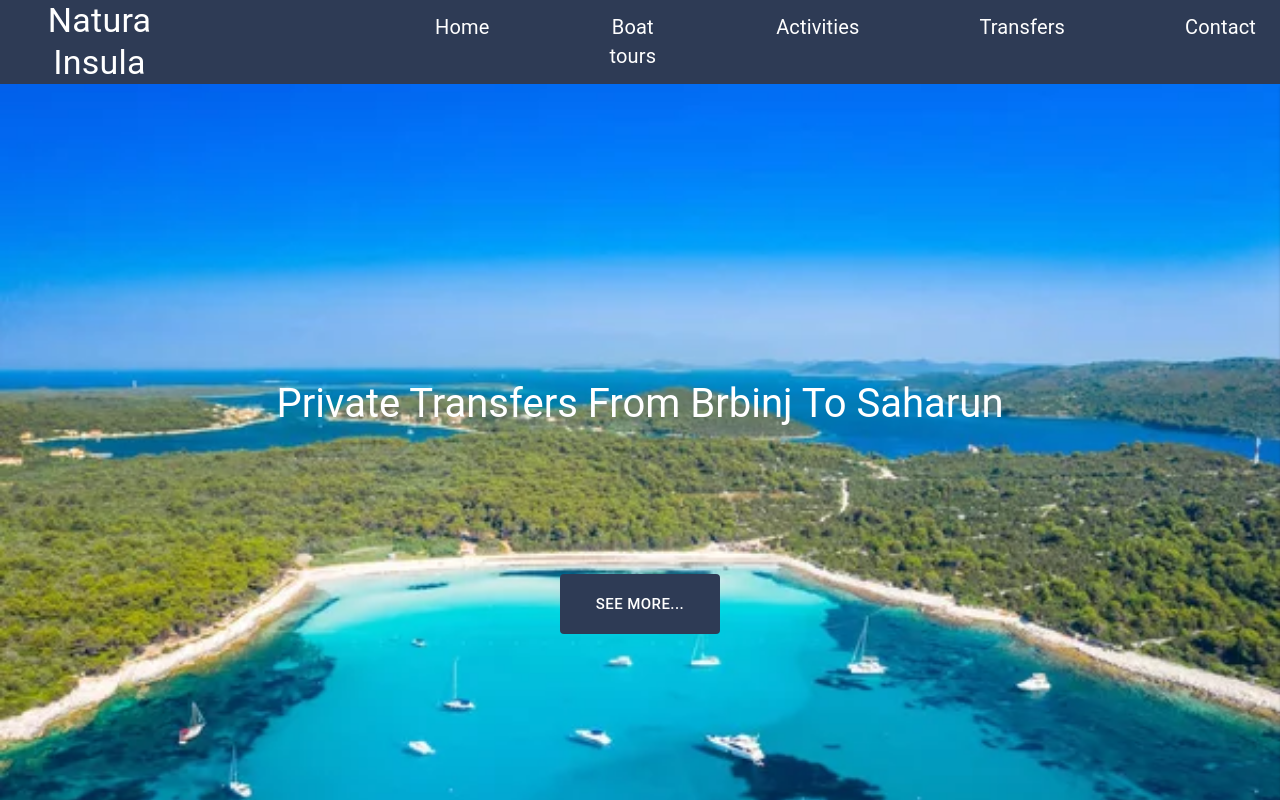
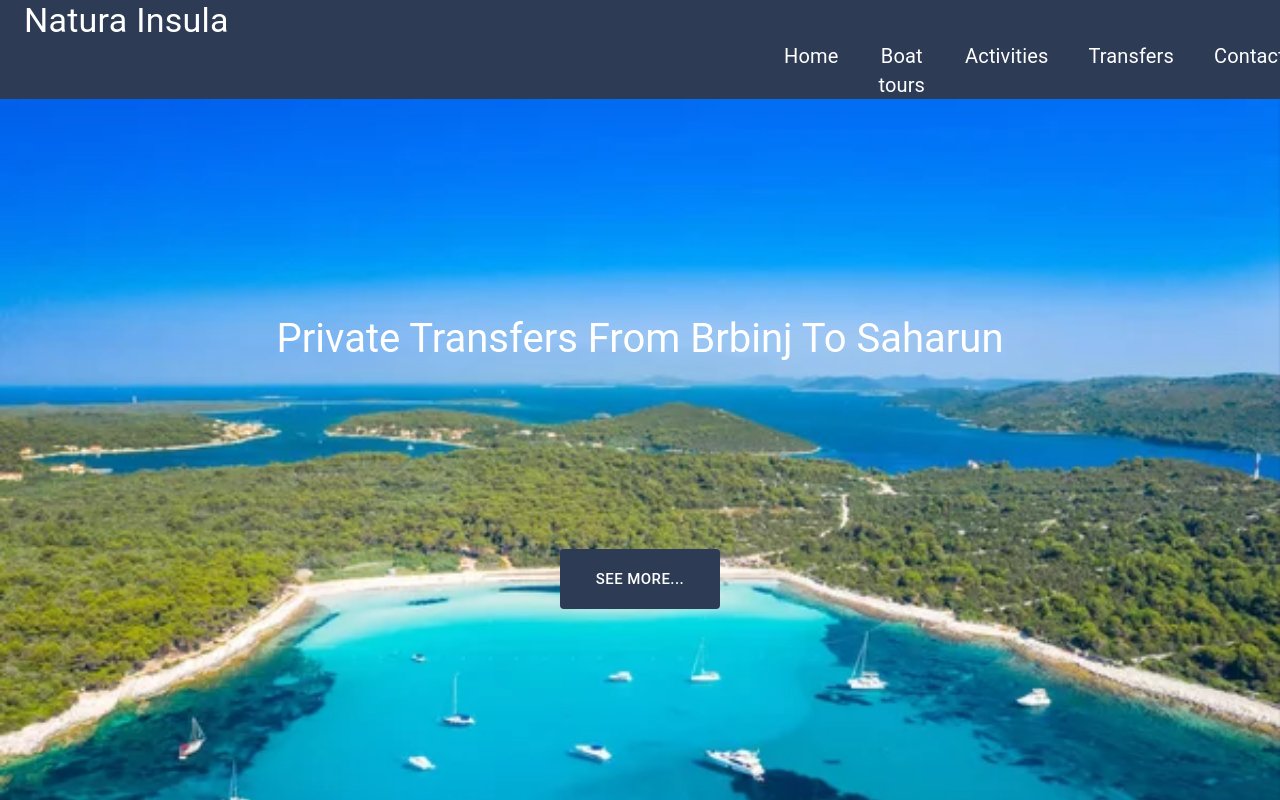
Before and after one commit to krizzyinfinity/natura-insula, a React (Create React App) app: page /transfers in a window 1280 px wide. Shown: the top 800 px of the page. Built offline with nearby package versions, Linux system fonts and the light colour scheme; what react-swipeable-views-utils would draw is missing.

Commit message:
first deployment change

```diff
--- a/src/components/Drawer.jsx
+++ b/src/components/Drawer.jsx
@@ -13,11 +13,18 @@ import { Link } from "react-router-dom";
 const useStyles = makeStyles(()=>({
     link:{
         textDecoration:"none",
-        color: "blue",
+        color: "#8f4311",
         fontSize: "20px",
+
+
+
     },
     icon:{
-        color: "white"
+        color: "white",
+
+
+    }, paper: {
+      background: "#5f83c7"
     }
 }));
 
@@ -27,8 +34,8 @@ function DrawerComponent() {
     const [openDrawer, setOpenDrawer] = useState(false);
   return (
    <>
-    <Drawer  open={openDrawer}  onClose={() => setOpenDrawer(false)}  >
-        <List>
+    <Drawer  classes={{ paper: classes.paper }}  open={openDrawer}  onClose={() => setOpenDrawer(false)}  >
+        <List >
          <ListItem onClick={() => setOpenDrawer(false)}>
             <ListItemText>
               <Link to="/"
@@ -63,7 +70,7 @@ function DrawerComponent() {
         </List>
       </Drawer>
       <IconButton onClick={() => setOpenDrawer(!openDrawer)}>
-        <MenuIcon className={classes.icon}/>
+        <MenuIcon className={classes.icon} />
       </IconButton>
       </>
   );
--- a/src/components/Navbar.jsx
+++ b/src/components/Navbar.jsx
@@ -10,8 +10,10 @@ import {
     useTheme,
     useMediaQuery,
     makeStyles,
+    Grid,
 
   } from "@material-ui/core";
+
 
   import {Link} from "react-router-dom"
 
@@ -19,26 +21,35 @@ import DrawerComponent from './Drawer';
 
 const useStyles = makeStyles((theme) => ({
   navlinks: {
-    marginLeft: theme.spacing(5),
+    marginLeft: theme.spacing(90),
     display: "flex",
+
+
   },
+
   logo: {
     flexGrow: "1",
     cursor: "pointer",
-    paddingRight:"100px"
+
+
+
+
+
 
   },
   link: {
     textDecoration: "none",
     color: "white",
     fontSize: "20px",
-    marginLeft: theme.spacing(15),
+    marginLeft: theme.spacing(5),
     "&:hover": {
       color: "#f0c126",
       borderBottom: "1px solid white",
+
     },
   },
 }));
+
 
 const Navbar = () => {
   const classes = useStyles();
@@ -48,17 +59,18 @@ const Navbar = () => {
   return (
 
         <AppBar position="static"
-        style={{ background: '#2E3B55' }}>
+        style={{ background: '#2E3B55'}}>
       <CssBaseline />
-      <Toolbar>
-      <Typography variant="h4" className={classes.logo}>
-          Natura Insula
-        </Typography>
+      <Toolbar  >
+     <Grid justify="space-between"
+      container
+      spacing={24}>
+     <Typography variant="h4">Natura Insula</Typography>
 
             {isMobile ? (
-          <DrawerComponent />
+          <DrawerComponent  />
         ) : (
-          <div className={classes.navlinks}>
+          <div  className={classes.navlinks}>
             <Link to="/" className={classes.link}>
               Home
             </Link>
@@ -77,6 +89,7 @@ const Navbar = () => {
 
           </div>
         )}
+        </Grid>
             </Toolbar>
     </AppBar>
 );
--- a/src/components/Section.jsx
+++ b/src/components/Section.jsx
@@ -11,9 +11,10 @@ import KeyboardArrowLeft from '@mui/icons-material/KeyboardArrowLeft';
 import KeyboardArrowRight from '@mui/icons-material/KeyboardArrowRight';
 import SwipeableViews from 'react-swipeable-views';
 import { autoPlay } from 'react-swipeable-views-utils';
-import Image7 from "../img/image7.jpeg"
+import Kayak5 from "../img/kayak5.jpeg"
 import Kayak4 from "../img/kayak4.jpg"
 import Kayak2 from "../img/kayak2.jpg"
+import Kayak6 from "../img/kayak6.jpeg"
 import Kayak3 from "../img/kayak3.png"
 const AutoPlaySwipeableViews = autoPlay(SwipeableViews);
 const images = [
@@ -22,8 +23,8 @@ const images = [
       imgPath:Kayak4,
     },
     {
-      label: 'Mezanj',
-      imgPath: Image7,
+      label: 'Veli zal',
+      imgPath: Kayak5,
     },
 
     {
@@ -32,8 +33,12 @@ const images = [
 
     },
     {
+      label: 'Mezanj',
+      imgPath: Kayak3,
+    },
+    {
       label: 'Veli zal',
-      imgPath: Kayak3,
+      imgPath: Kayak6,
     },
   ];
 
@@ -62,7 +67,7 @@ const Section = () => {
             Gallery
         </Typography>
     </Box>
-    <Box sx={{ maxWidth:{lg: 700, md:700, xs: 300}, flexGrow: 1,  margin:"auto" }}>
+    <Box sx={{ maxWidth:700, flexGrow: 1,  margin:"auto", width:{xs:300, sm:600, md:700, lg:700} }}>
     <Paper
       square
       elevation={0}
@@ -88,11 +93,12 @@ const Section = () => {
             <Box
               component="img"
               sx={{
-                height: 455,
-                display: 'block',
-                maxWidth: 1000,
-                overflow: 'hidden',
-                width: '100%',
+                height: 355,
+    maxWidth: 700,
+    overflow: 'hidden',
+    display: 'block',
+    width: '100%',
+
               }}
               src={step.imgPath}
               alt={step.label}
--- a/src/pages/Transfers.jsx
+++ b/src/pages/Transfers.jsx
@@ -47,13 +47,13 @@ const Transfers = () => {
      sx={{
              fontSize: { lg: 40, xs: 20, md:45, sm:30 },
               color:"white",
-            marginTop:-20, position:"absolute"}} >Private Transfers From Brbinj To Veli Zal</Typography>
+            marginTop:-40, position:"absolute"}} >Private Transfers From Brbinj To Veli Zal</Typography>
 
        <Button sx={{width: {lg:"160px", xs: "100px", md:220, sm:"180px"},textAlign:"center",
 height: {lg:"60px", xs:"45px", md:90},
-        fontSize: { lg: '15px', xs: 10, md:25, sm:"16px" },
+        fontSize: { lg: '15px', xs: "13px", md:25, sm:"16px" },
         backgroundColor:'#2E3B55', color:"white",
-       marginTop:30, position:"absolute"}}  onClick={() => scrollDown(customSection)}
+       marginTop:20, position:"absolute"}}  onClick={() => scrollDown(customSection)}
    >See more...
     </Button>
 
@@ -70,7 +70,7 @@ height: {lg:"60px", xs:"45px", md:90},
      sx={{
       fontSize: { lg: 40, xs: 20, md:45, sm:30 },
               color:"white",
-            marginTop:-20, position:"absolute"}} >Private Transfers From Brbinj To Saharun</Typography>
+            marginTop:-40, position:"absolute"}} >Private Transfers From Brbinj To Saharun</Typography>
 
 
 
@@ -78,7 +78,7 @@ height: {lg:"60px", xs:"45px", md:90},
 height: {lg:"60px", xs:"45px", md:90},
         fontSize: { lg: '15px', xs: '13px', md:25, sm:"16px" },
         backgroundColor:'#2E3B55', color:"white",
-       marginTop:30, position:"absolute"}}  onClick={() => scrollDown(veliZalSection)}
+       marginTop:20, position:"absolute"}}  onClick={() => scrollDown(veliZalSection)}
    >See more...
     </Button>
 
@@ -90,13 +90,13 @@ height: {lg:"60px", xs:"45px", md:90},
      sx={{
       fontSize: { lg: 40, xs: 20, md:45, sm:30 },
               color:"white",
-            marginTop:-20, position:"absolute"}} >Private Transfers From Brbinj To Veli Rat</Typography>
+            marginTop:-40, position:"absolute"}} >Private Transfers From Brbinj To Veli Rat</Typography>
 
       <Button sx={{width: {lg:"160px", xs: "100px", md:220, sm:"180px"},textAlign:"center",
 height: {lg:"60px", xs:"45px", md:90},
         fontSize: { lg: '15px', xs: '13px', md:25, sm:"16px" },
         backgroundColor:'#2E3B55', color:"white",
-       marginTop:30, position:"absolute"}}  onClick={() => scrollDown(saharunSection)}
+       marginTop:20, position:"absolute"}}  onClick={() => scrollDown(saharunSection)}
    >See more...
     </Button>
       </Paper>
```
Also changed, not shown: src/img/kayak5.jpeg (added), src/img/kayak6.jpeg (added).
